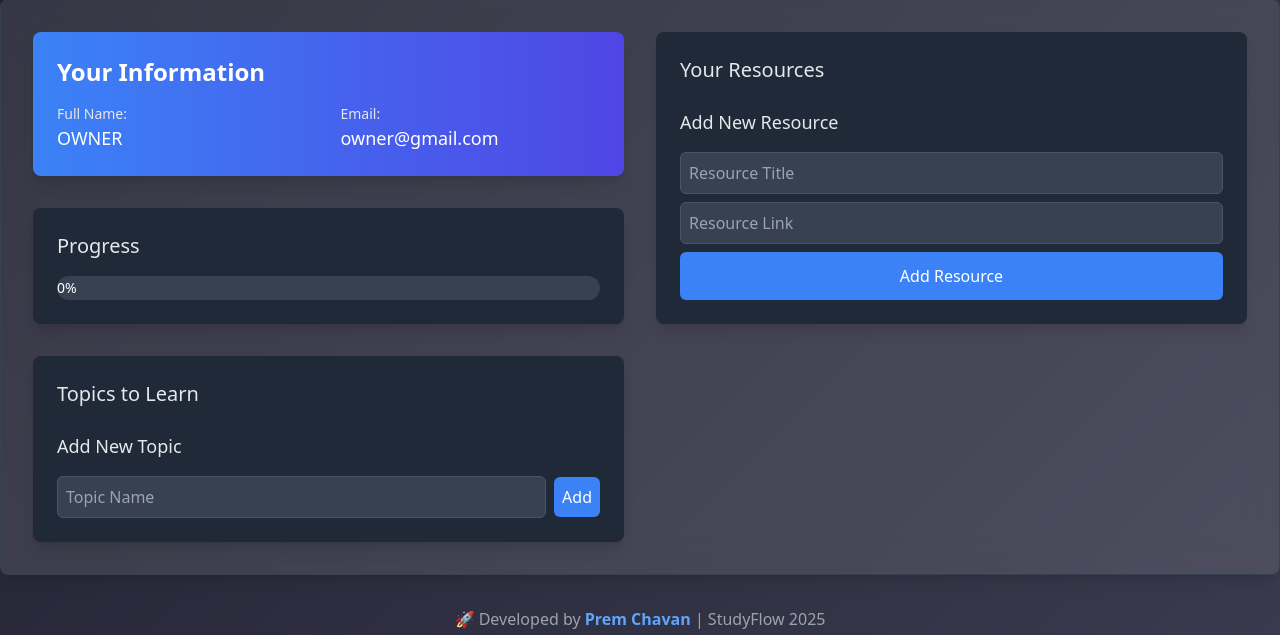
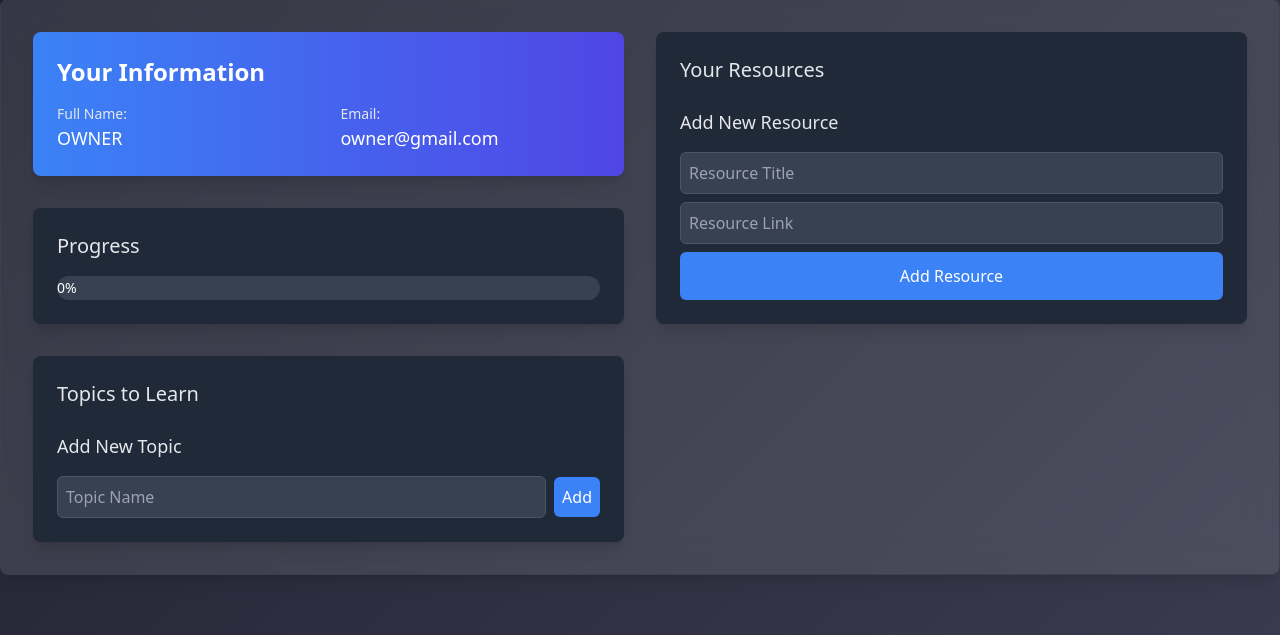
Before and after one commit to PREMTCHAVAN/StudyFlow, a Django app: page /dashboard/ in a window 1280 px wide. Shown: the part 165-800 px from the top of the page. Run offline with Django 5.2, Linux system fonts and the light colour scheme; a user stored in the database is signed in; some libraries are stand-ins or nearby versions.

Commit message:
Removed the logo and name of Linked

```diff
--- a/accounts/templates/accounts/dashboard.html
+++ b/accounts/templates/accounts/dashboard.html
@@ -102,13 +102,13 @@
         </div>
 
     </div>
-    <div class="mt-8 text-gray-400">
+    <!-- <div class="mt-8 text-gray-400">
         🚀 Developed by
         <a href="https://www.linkedin.com/in/prem-chavan-programmer" target="_blank"
            class="text-blue-400 font-bold hover:underline">
             Prem Chavan
         </a> | StudyFlow 2025
-    </div>
+    </div> -->
 
     <script>
         const topics = [];
--- a/accounts/templates/accounts/login.html
+++ b/accounts/templates/accounts/login.html
@@ -83,14 +83,14 @@
         </p>
     </div>
 
-    <!-- 📍 DEVELOPED BY PREM + LinkedIn Icon (Now Perfectly Aligned) -->
+    <!-- 📍 DEVELOPED BY PREM + LinkedIn Icon (Now Perfectly Aligned)
     <div class="footer absolute bottom-4 right-4 flex items-center space-x-2">
         <p class="text-white font-bold text-lg">🚀 DEVELOPED BY PREM</p>
         <a href="https://www.linkedin.com/in/prem-chavan-programmer" target="_blank">
             <img src="https://cdn-icons-png.flaticon.com/512/174/174857.png" alt="LinkedIn"
                 class="w-6 h-6 hover:opacity-80 transition">
         </a>
-    </div>
+    </div> -->
 
 </body>
 </html>
--- a/accounts/templates/accounts/signup.html
+++ b/accounts/templates/accounts/signup.html
@@ -84,15 +84,15 @@
             <a href="{% url 'login' %}" class="text-customBlue hover:underline">Login</a>
         </p>
     </div>
-
-    <!-- 📍 DEVELOPED BY PREM + LinkedIn Icon (Now Mobile Friendly) -->
+<!--
+    📍 DEVELOPED BY PREM + LinkedIn Icon (Now Mobile Friendly)
     <div class="footer absolute bottom-4 right-4 flex items-center space-x-2">
         <p class="text-white font-bold text-lg">🚀 DEVELOPED BY PREM</p>
         <a href="https://www.linkedin.com/in/prem-chavan-programmer" target="_blank">
             <img src="https://cdn-icons-png.flaticon.com/512/174/174857.png" alt="LinkedIn"
                 class="w-6 h-6 hover:opacity-80 transition">
         </a>
-    </div>
+    </div> -->
 
 </body>
 </html>
```
